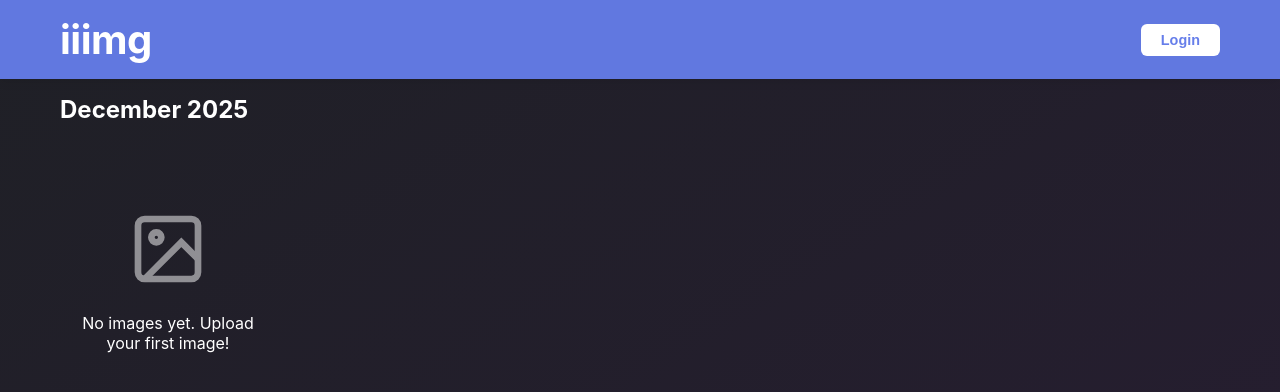
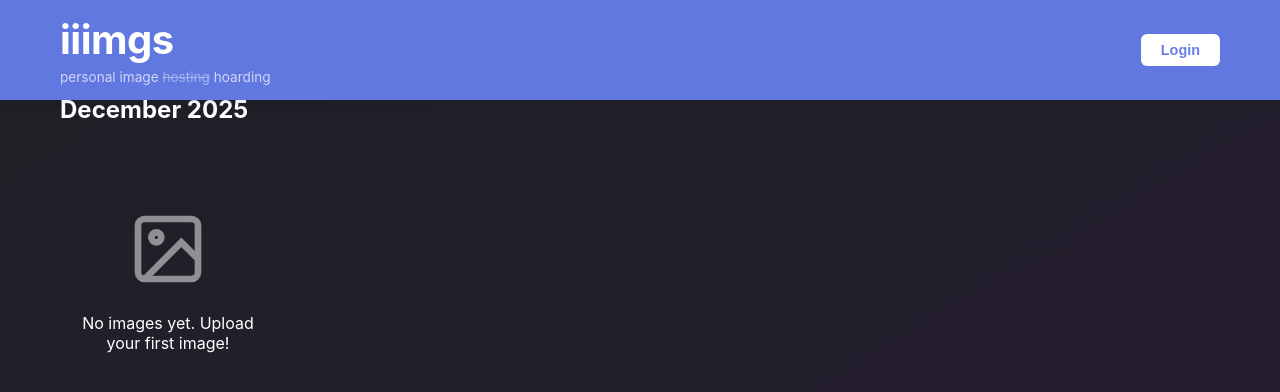
Before and after one commit to axelvaldez/iiimg, a website built with Vite: page index.html in a window 1280 px wide. Both pictures are taken after a click on the link "View images without logging in". Built offline with nearby package versions, Linux system fonts and the light colour scheme; some packages are replaced by stand-ins of ours; no server answers; the database is empty.

Commit message:
Add tagline to header with strikethrough

```diff
--- a/index.html
+++ b/index.html
@@ -3,14 +3,14 @@
 <head>
   <meta charset="UTF-8">
   <meta name="viewport" content="width=device-width, initial-scale=1.0">
-  <title>Image Storage</title>
+  <title>IIMGS</title>
   <link rel="stylesheet" href="/style.css">
 </head>
 <body>
   <!-- Login Form -->
   <div class="login-container" id="loginContainer">
     <div class="login-box">
-      <h2>iiimg</h2>
+      <h2>iiimgs</h2>
       <p>Login to upload and manage images</p>
       <form id="loginForm">
         <input type="email" id="email" placeholder="Email" required>
@@ -35,7 +35,10 @@
     <!-- Header -->
     <div class="header-wrapper">
       <header id="mainHeader">
-        <h1>iiimg</h1>
+        <div class="header-branding">
+          <h1>iiimgs</h1>
+          <p class="tagline">personal image <span class="strikethrough">hosting</span> hoarding</p>
+        </div>
         <button class="auth-btn" id="authBtn">Login</button>
       </header>
     </div>
--- a/package.json
+++ b/package.json
@@ -1,5 +1,5 @@
 {
-  "name": "image-storage-app",
+  "name": "iiimgs",
   "version": "1.0.0",
   "type": "module",
   "scripts": {
--- a/style.css
+++ b/style.css
@@ -127,12 +127,24 @@ header {
   position: relative;
 }
 
-header h1 {
+.header-branding h1 {
   color: white;
   font-size: 2.5rem;
   margin: 0;
   font-weight: 700;
   letter-spacing: -0.5px;
+}
+
+.tagline {
+  color: rgba(255, 255, 255, 0.7);
+  font-size: 0.85rem;
+  margin: 5px 0 0 0;
+  font-weight: 400;
+}
+
+.tagline .strikethrough {
+  text-decoration: line-through;
+  opacity: 0.6;
 }
 
 .auth-btn {
```
Also changed, not shown: README.md.
